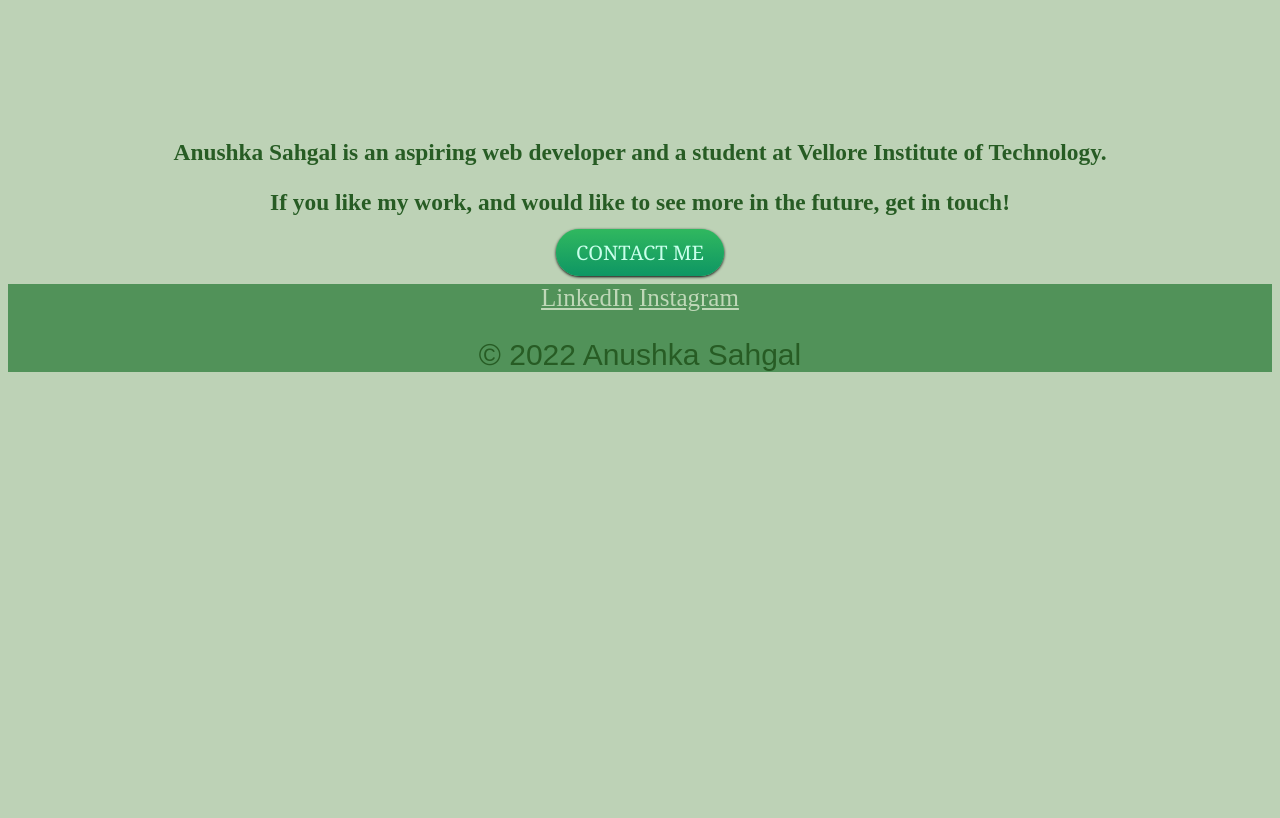
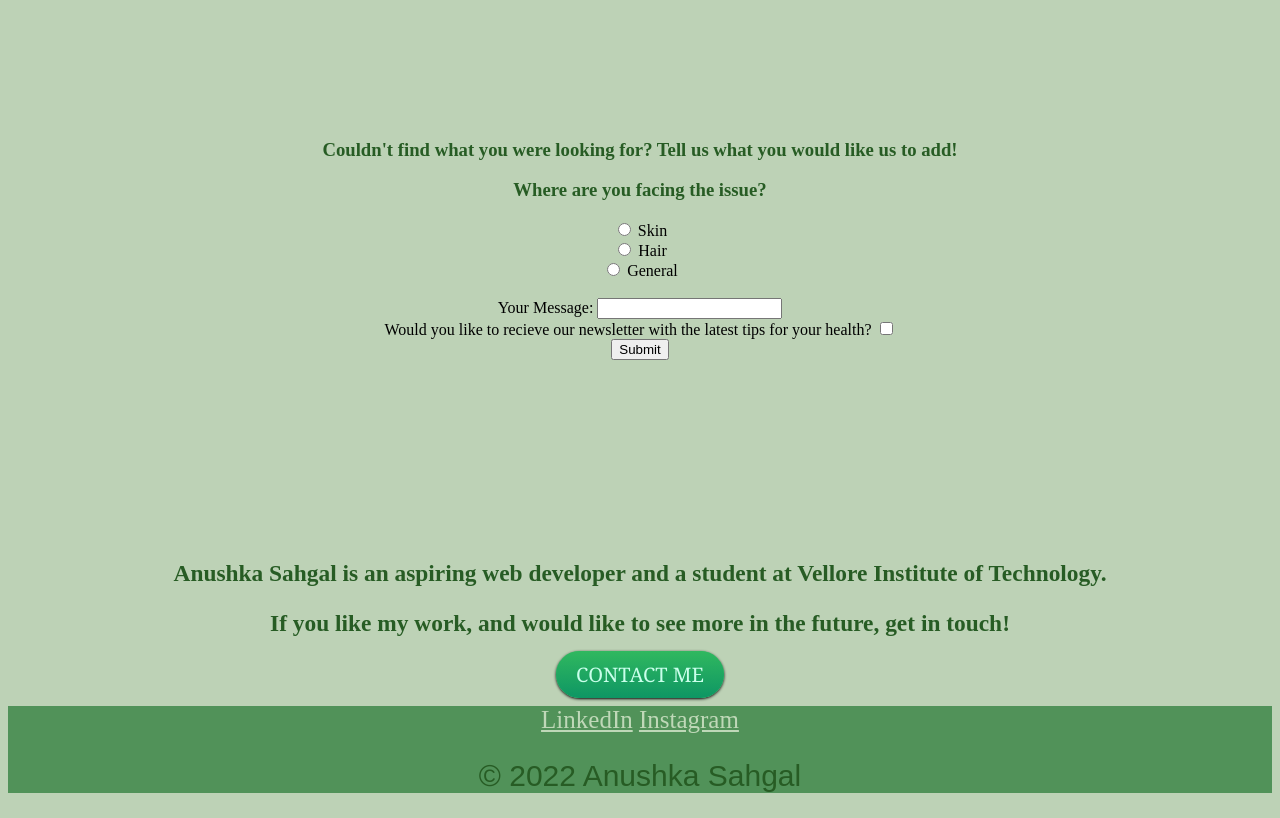
Before and after one commit to AnushkaSahgal/MFC-EXC, a plain HTML site: page index.html in a window 1280 px wide. Shown: the part 2420-3238 px from the top of the page. Before the commit the page ends 2817 px from the top, so only its background shows below. Drawn offline with Linux system fonts and the light colour scheme; a web font is replaced by a local one.

Commit message:
Added form

```diff
--- a/index.html
+++ b/index.html
@@ -23,6 +23,7 @@
         for you to try out at home and ease your distress, or simply to keep your skin, hair and bodies naturally healthy!
     </p>
      </div>
+
     <div class="Second">
     <a href="skin.html">Skin</a>
     <br><br>
@@ -36,6 +37,27 @@
     <br><br>
     <hr>
 </div>
+
+<h3>Couldn't find what you were looking for? Tell us what you would like us to add!</h3>
+<h3>Where are you facing the issue?</h3>
+<form action="mailto:sahgalanushka05@gmail.com" method="post" enctype="text/plain">
+ <input type="radio" name="Skin" id="skin">
+ <label for="skin">Skin</label>
+ <br>
+ <input type="radio" name="Hair" id="hair">
+ <label for="hair">Hair</label>
+ <br>
+ <input type="radio" name="General" id="body">
+ <label for="body">General</label>
+ <br><br>
+ <label for="message">Your Message: </label>
+ <input type="text" name="message" id="message">
+ <br>
+ <label for="newsletter">Would you like to recieve our newsletter with the latest tips for your health?</label>
+ <input type="checkbox" name="newsletter" id="newsletter">
+ <br>
+ <input type="submit" value="Submit">
+</form>
 
 <div class="Third">
     <h3>Anushka Sahgal is an aspiring web developer and a student at Vellore Institute of Technology.</h3>
```
